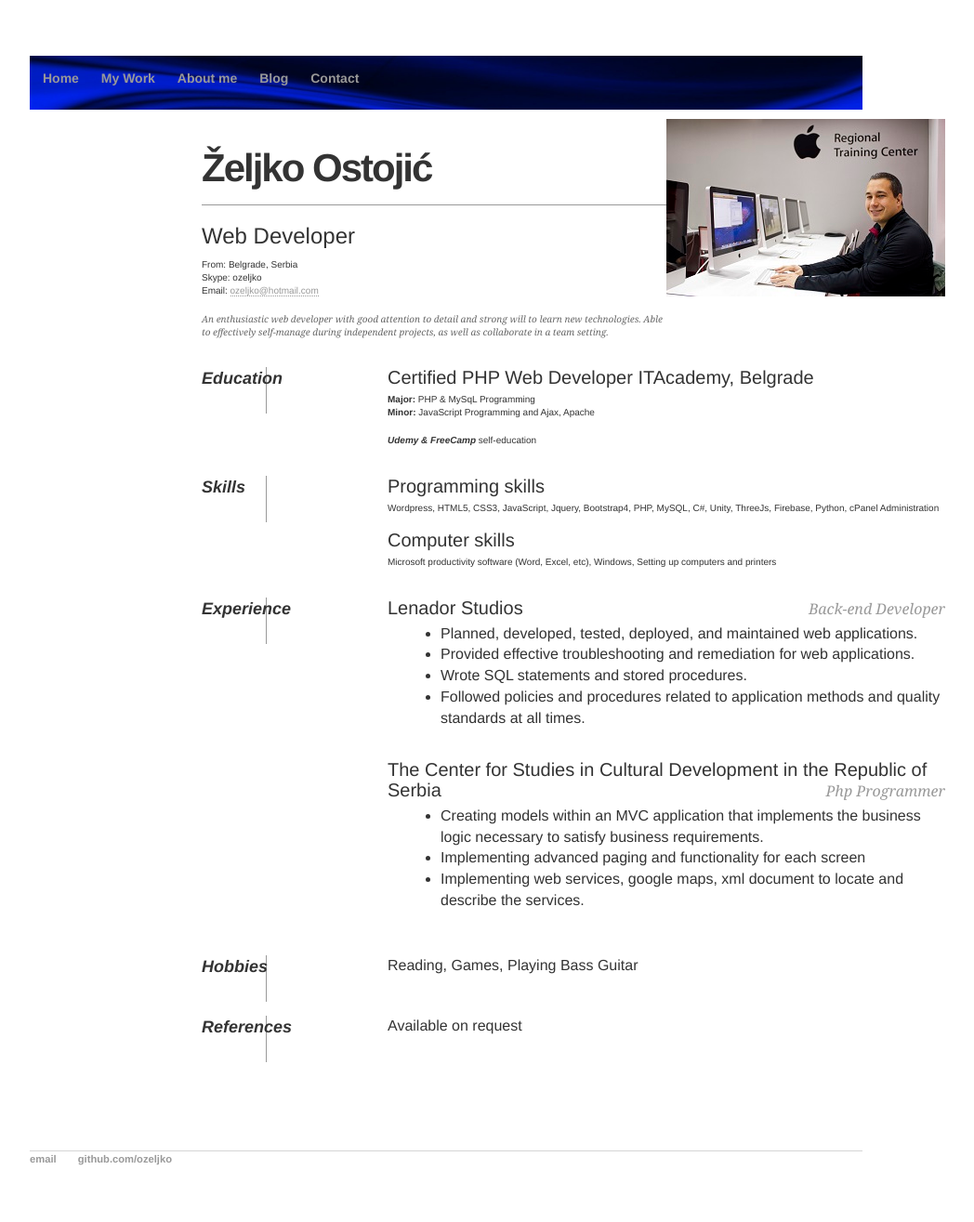
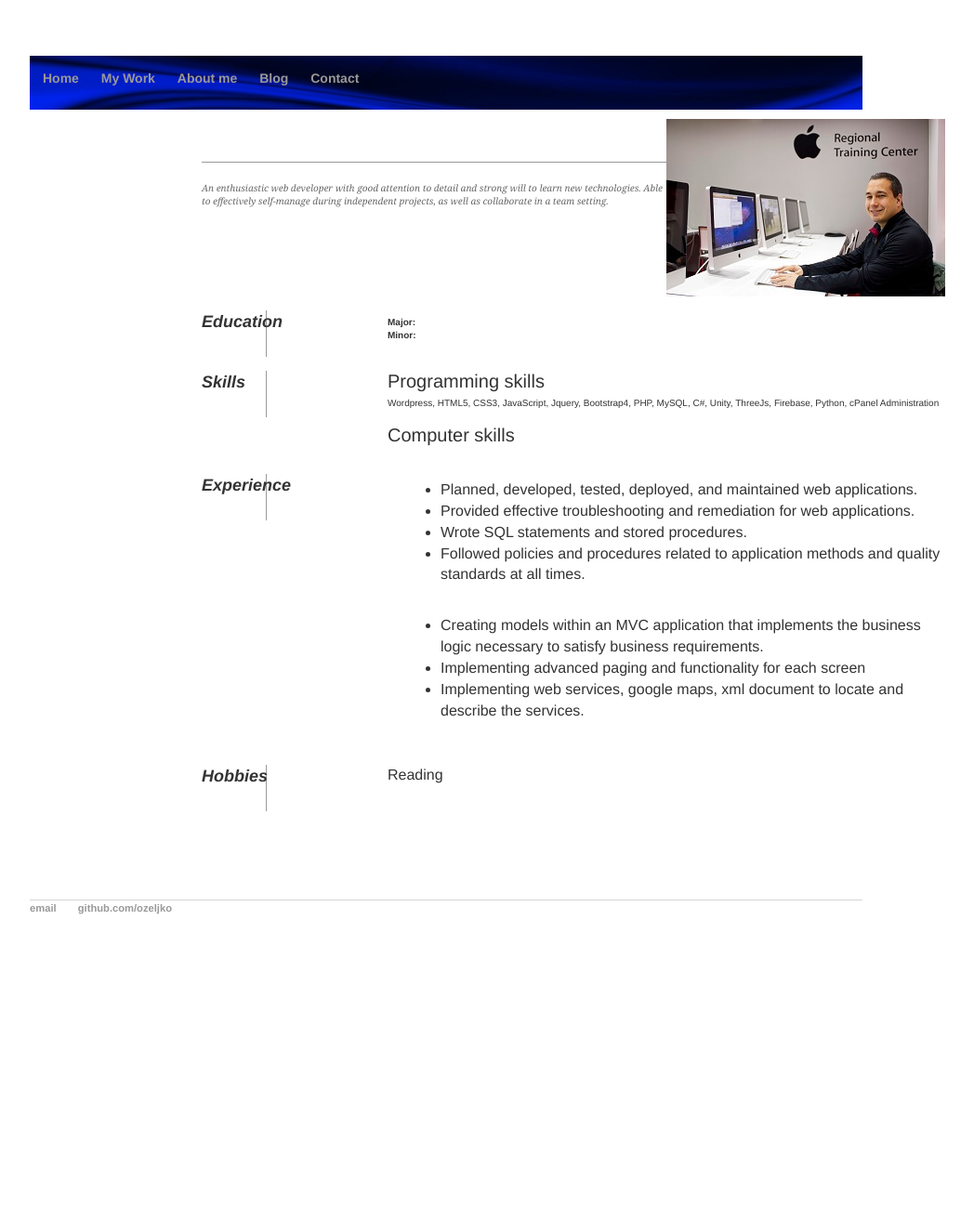
Before and after one commit to ozeljko/ozeljko.github.io, a Jekyll site: the page built from index.html, in a window 1280 px wide. Shown: the whole page at 93% size, without its empty margins (160-1208 px from the left). Built offline with Jekyll 4.4.1, drawn with Linux system fonts in a browser that asks for light colours; after the commit the page ends 1045 px from its top, so only the background shows below that.

Commit message:
Update home.html

```diff
--- a/_includes/home.html
+++ b/_includes/home.html
@@ -6,14 +6,11 @@
 
             <!-- Microformats! -->
 
-            <h1 class="fn">Željko Ostojić</h1>
-            <h3>Web Developer</h3>
+            <h1 class="fn"></h1>
+            <h3></h3>
 
             <p>
-                From: <span>Belgrade, Serbia</span><br />
-                <!--Cell: <span class="tel">+381-63-75-03-xxx</span><br />-->
-                Skype: <span>ozeljko</span><br />
-                Email: <a class="email" href="mailto:ozeljko@hotmail.com">ozeljko@hotmail.com</a>
+
             </p>
         </div>
 
@@ -31,10 +28,10 @@
 
             <dt>Education</dt>
             <dd>
-                <h2>Certiﬁed PHP Web Developer ITAcademy, Belgrade</h2>
-                <p><strong>Major:</strong> PHP & MySqL Programming <br />
-                   <strong>Minor:</strong> JavaScript Programming and Ajax, Apache</p>
-                <p><strong><i>Udemy & FreeCamp</i></strong> self-education</p>
+                <h2></h2>
+                <p><strong>Major:</strong> <br />
+                   <strong>Minor:</strong> </p>
+                <p><strong><i></i></strong> </p>
             </dd>
 
             <dd class="clear"></dd>
@@ -45,14 +42,14 @@
                 <p>Wordpress, HTML5, CSS3, JavaScript, Jquery, Bootstrap4, PHP, MySQL, C#, Unity, ThreeJs, Firebase, Python, cPanel Administration</p>
 
                 <h2>Computer skills</h2>
-                <p>Microsoft productivity software (Word, Excel, etc), Windows, Setting up computers and printers</p>
+                <p></p>
             </dd>
 
             <dd class="clear"></dd>
 
             <dt>Experience</dt>
             <dd>
-                <h2>Lenador Studios <span>Back-end Developer</span></h2>
+                <h2></span></h2>
                 <ul>
                     <li>Planned, developed, tested, deployed, and maintained web applications.</li>
                     <li>Provided effective troubleshooting and remediation for web applications.</li>
@@ -60,7 +57,7 @@
                     <li>Followed policies and procedures related to application methods and quality standards at all times.</li>
                 </ul>
 
-                <h2>The Center for Studies in Cultural Development in the Republic of Serbia<span>Php Programmer</span></h2>
+
                 <ul>
                     <li>Creating models within an MVC application that implements the business logic necessary to satisfy business requirements.</li>
                     <li>Implementing advanced paging and functionality for each screen</li>
@@ -71,12 +68,11 @@
             <dd class="clear"></dd>
 
             <dt>Hobbies</dt>
-            <dd>Reading, Games, Playing Bass Guitar</dd>
+            <dd>Reading</dd>
 
-            <dd class="clear"></dd>
 
-            <dt>References</dt>
-            <dd>Available on request</dd>
+
+
 
             <dd class="clear"></dd>
         </dl>
```
